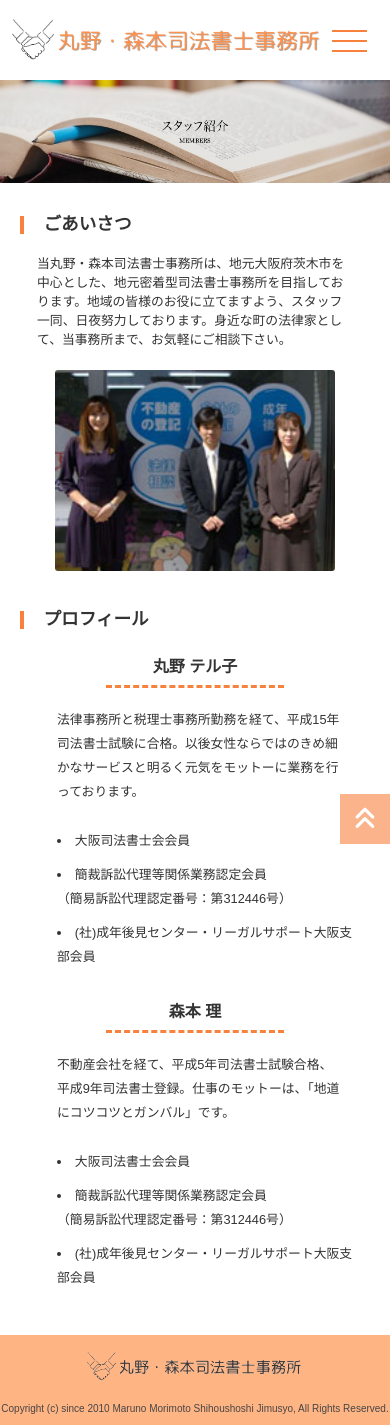
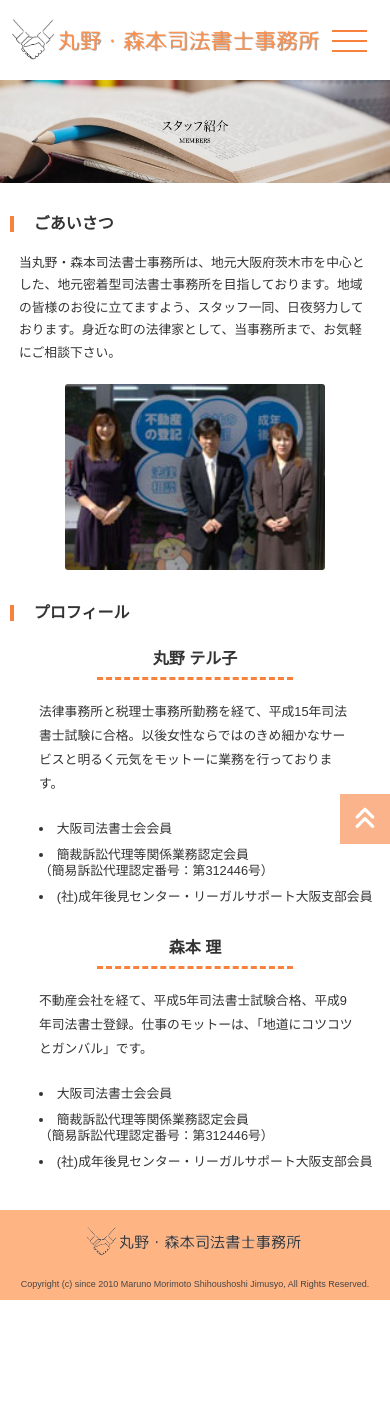
Before and after one commit to megumiruku/Maruno-office, a Vue app: page /staff in a window 390 px wide. After the commit the page ends 1300 px from the top, so only its background shows below. Built offline with nearby package versions, Linux system fonts and the light colour scheme.

Commit message:
third-commit

```diff
--- a/src/components/Footer.vue
+++ b/src/components/Footer.vue
@@ -51,6 +51,9 @@
 .logo {
   width: 70%;
 }
+small {
+  font-size: 14px;
+}
 
 @media screen and (max-width: 768px) {
   #footer {
@@ -73,7 +76,7 @@
     margin: 15px 0;
   }
   small {
-    font-size: 10px
+    font-size: 9px
   }
 }
 </style>
--- a/src/views/About.vue
+++ b/src/views/About.vue
@@ -76,7 +76,7 @@ export default {
 }
 .about-office {
   width: 80%;
-  margin: 70px auto;
+  margin: 50px auto;
 }
 .flex {
   display: flex;
@@ -87,7 +87,7 @@ export default {
   margin: 20px 0;
   padding-left: 20px;
   border-left: 4px solid #f7813d;
-  font-size: 1.5rem;
+  font-size: 1.4rem;
 }
 .table {
   border: 1px solid #333;
@@ -103,7 +103,7 @@ export default {
   padding:10px;
 }
 .right img {
-  max-width: 100%;
+  width: 80%;
   margin-top: 50px;
   border-radius: 3px;
 }
@@ -116,29 +116,34 @@ export default {
   justify-content: space-around;
 }
 .left {
-  width: 50%;
+  width: 70%;
+  margin-right: 15px;
 }
 .train-ttl,
 .car-ttl {
   padding:20px 0;
   font-size: 1.1rem;
+  text-align: center;
 }
 .car-access,
 .train-access {
   padding:10px 20px;
 }
 
-
 /* --------------
 -----Responsive----
 -------------- */
 
 @media screen and (max-width: 768px) {
+  .ttl{
+    width: 100%;
+    margin-bottom: 30px;
+  }
   .about-office,
   .access {
-    width: 90%;
+    width: 95%;
     margin-top: 30px;
-    margin-bottom: 40px;
+    margin-bottom: 35px;
   }
   .section-ttl {
     font-size: 1.1rem;
@@ -160,7 +165,7 @@ export default {
     text-align: center;
   }
   .right img {
-    width: 90%;
+    width: 80%;
     display: block;
     margin: 30px auto;
   }
@@ -171,8 +176,19 @@ export default {
   }
   .map {
     display: block;
-    width:90%;
+    width:95%;
     margin: 20px auto;
   }
+  .train-ttl,
+  .car-ttl {
+  padding:20px 0;
+  font-size: 0.9rem;
+  text-align: center;
+  }
+  .car-access,
+  .train-access {
+  font-size: 0.8rem;
+  line-height: 1rem;
+}
 }
 </style>
--- a/src/views/Contact.vue
+++ b/src/views/Contact.vue
@@ -85,19 +85,20 @@ export default {
 </script>
 
 <style scoped>
-.ttl {
-  max-width: 100%;
-  margin: 20px 0;
+.ttl{
+  display: block;
+  width: 80%;
+  margin: 20px auto;
 }
 .contact-info{
   width: 70%;
-  margin: 70px auto;
+  margin: 50px auto;
 }
 .section-ttl {
   margin: 20px 0;
   padding-left: 20px;
   border-left: 4px solid #f7813d;
-  font-size: 1.5rem;
+  font-size: 1.4rem;
 }
 .tel div {
   background-color: #FFA279;
@@ -176,17 +177,25 @@ textarea {
 @media screen and (max-width: 768px) {
   .section-ttl {
     font-size: 1.1rem;
+    margin-bottom: 30px;
   }
   .contact-info,
   form{
-    width: 90%;
+    width: 95%;
     margin-top: 30px;
-    margin-bottom: 40px;
+    margin-bottom: 20px;
   }
   .tel div {
-    width: 70%;
+    width: 65%;
     margin: 40px auto;
+    padding: 15px 20px;
   }
+  .number{
+    font-size: 1.2rem;
+  }
+  .hours {
+    font-size: 0.8rem;
+}
   label {
     display: block;
     margin: 10px auto;
@@ -205,6 +214,7 @@ textarea {
   }
   .button {
     width: 80%;
+    margin-bottom: 20px;
   }
 }
 </style>
--- a/src/views/Service.vue
+++ b/src/views/Service.vue
@@ -96,9 +96,10 @@ export default {
 </script>
 
 <style scoped>
-.ttl img{
+.ttl{
   display: block;
-  margin-bottom: 40px;
+  width: 80%;
+  margin:20px auto;
 }
 .explain {
   width: 80%;
@@ -158,6 +159,9 @@ export default {
   transform: rotate(135deg);
   transition: all .2s;
 }
+.btn:hover {
+  opacity: 0.8;
+}
 .btn:hover::after {
   opacity: 0.7;
   top: 45%;
@@ -181,7 +185,7 @@ export default {
   align-items: center;
 }
 .detail-img {
-  width: 40%;
+  width: 30%;
   display: block;
 }
 .detail-content {
@@ -196,12 +200,12 @@ export default {
 -------------- */
 
 @media screen and (max-width: 768px) {
-  .ttl {
+  .ttl{
     width: 100%;
-    margin: 30px auto;
+    margin-bottom: 30px;
   }
   .section-ttl {
-    font-size: 1.1rem;
+    font-size: 1rem;
   }
   .explain,
   .service-all {
--- a/src/views/Staff.vue
+++ b/src/views/Staff.vue
@@ -51,14 +51,15 @@ export default {
 
 <style scoped>
 .ttl {
-  max-width: 100%;
-  margin: 20px 0;
+  display: block;
+  width: 80%;
+  margin:20px auto;
 }
 .section-ttl {
   margin: 20px 0;
   padding-left: 20px;
   border-left: 4px solid #f7813d;
-  font-size: 1.5rem;
+  font-size: 1.4rem;
 }
 .office {
   width: 80%;
@@ -70,9 +71,9 @@ export default {
   align-items: center;
 }
 .office-content {
-  line-height: 2rem;
+  line-height: 1.8rem;
   width: 61%;
-  margin-right:20px ;
+  margin-right: 20px ;
   font-size: 1.2rem;
 }
 .office img {
@@ -82,14 +83,16 @@ export default {
 }
 .profile {
   width: 80%;
-  margin: 70px auto;
+  margin: 50px auto;
 }
 .name {
+  text-align: center;
   font-size: 1.3rem;
   border-bottom: 3px dashed #f7813d;
   width: 25%;
   padding:10px;
-  margin: 20px 0;
+  margin: 0 10px;
+  margin-top: 20px;
 }
 .description {
   line-height: 1.5rem;
@@ -113,8 +116,12 @@ export default {
 -------------- */
 
 @media screen and (max-width: 768px) {
+  .ttl{
+    width: 100%;
+    margin-bottom: 30px;
+  }
   .section-ttl {
-    font-size: 1.1rem;
+    font-size: 1rem;
   }
   .flex {
     display: block;
@@ -122,25 +129,24 @@ export default {
   }
   .office,
   .profile {
-    width: 90%;
+    width: 95%;
     margin-top:30px;
-    margin-bottom: 40px;
+    margin-bottom: 35px;
   }
   .office-content {
-    width: 90%;
-    margin-right: 0px;
+    width: 95%;
     margin: 20px auto;
-    line-height: 1.2rem;
+    line-height: 1.4rem;
     font-size: 0.8rem;
   }
   .office img {
     display: block;
-    width: 80%;
-    margin: 0 auto;
+    width: 70%;
+    margin: 20px auto;
   }
   .maruno,
   .morimoto {
-    width: 90%;
+    width: 95%;
     margin: 20px auto;
     font-size: 0.8rem;
   }
@@ -148,7 +154,12 @@ export default {
     font-size: 1rem;
     width: 50%;
     text-align: center;
-    margin: 0 auto;
+    margin: 0px auto;
+    margin-top: 20px;
+  }
+  .profile li {
+    width: 95%;
+    line-height: 1rem;
   }
 }
 
```
